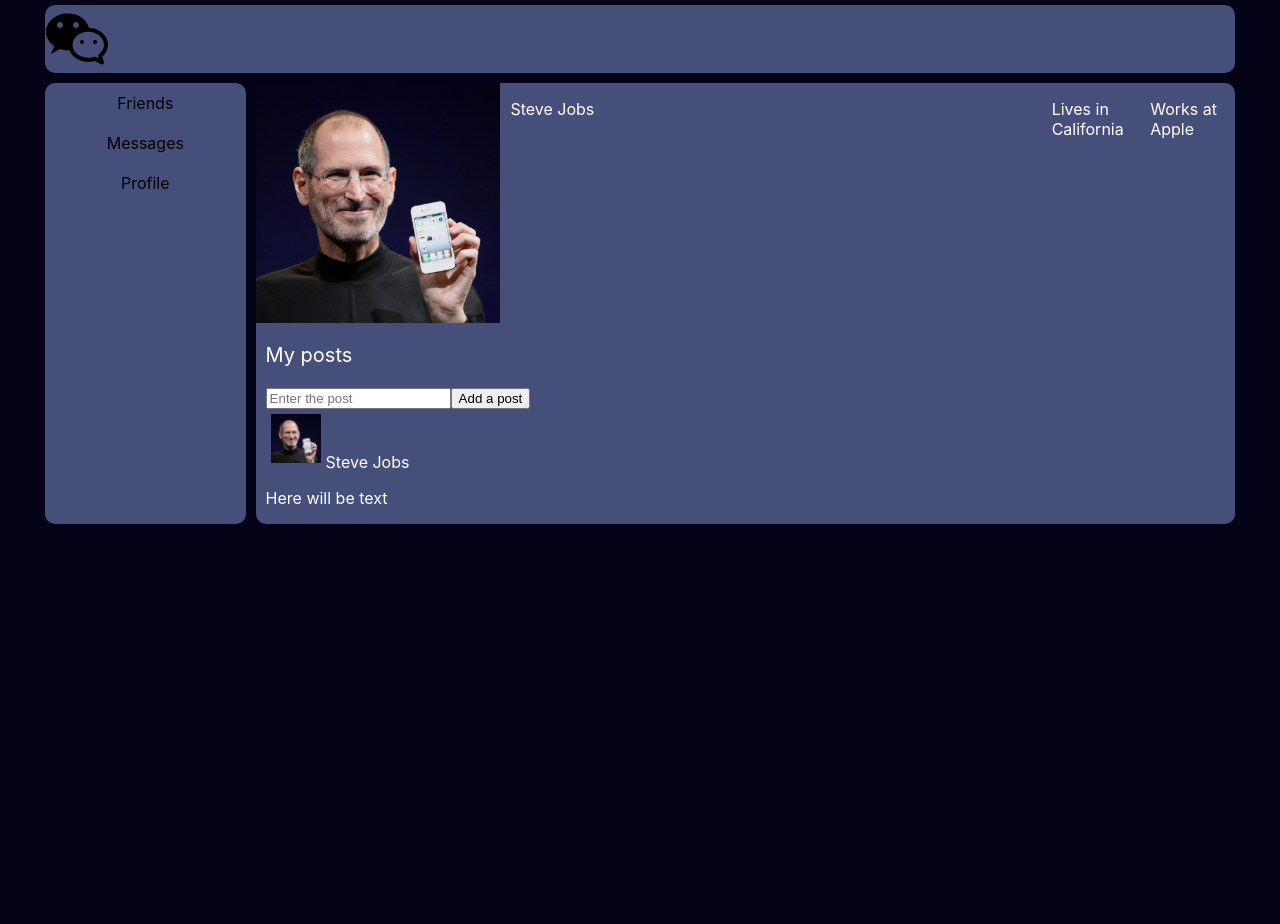
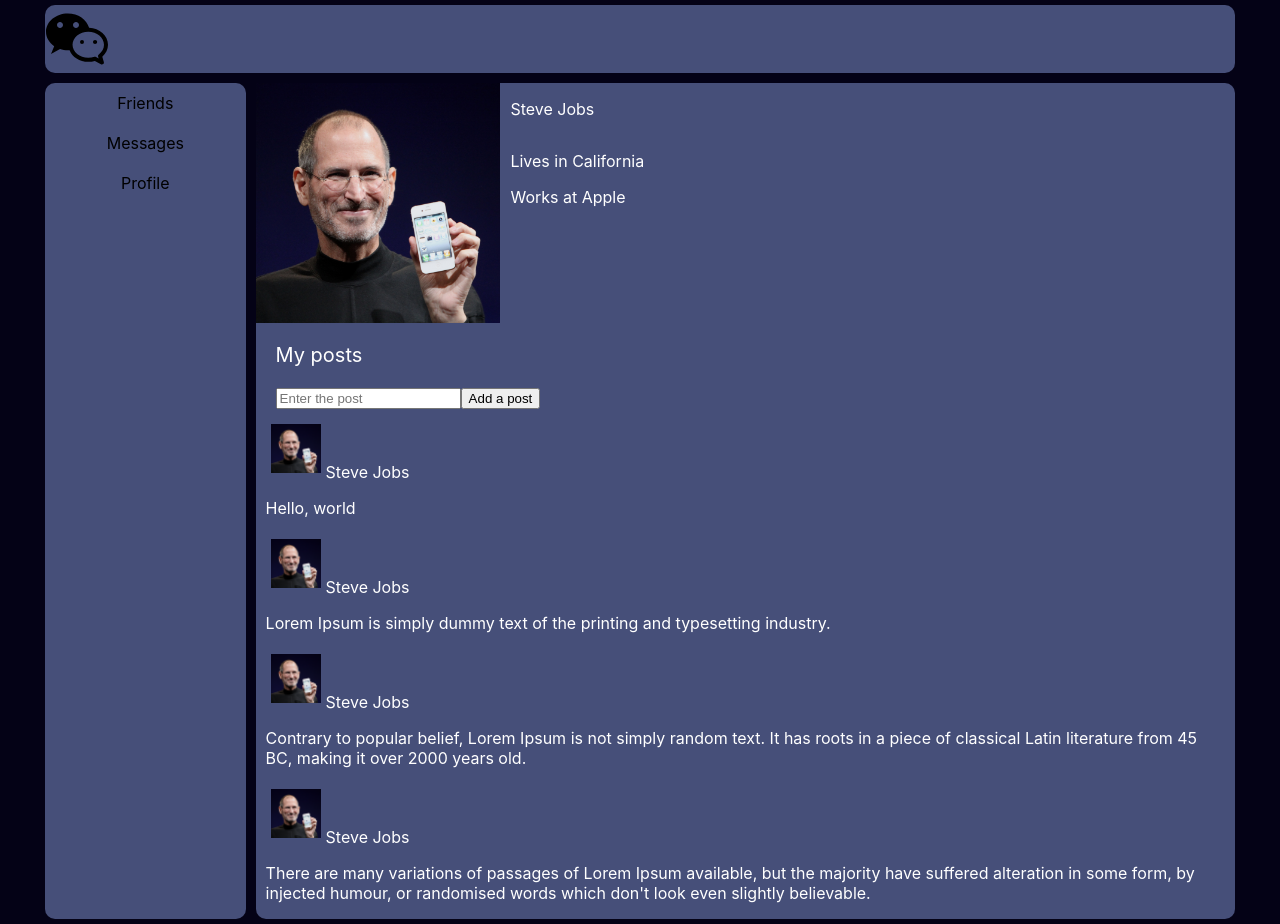
Before and after one commit to RedregeX/SocialNetwork, a React (Create React App) app: page /profile in a window 1280 px wide. Before the commit the page ends 800 px from the top, so only its background shows below. Built offline with nearby package versions, Linux system fonts and the light colour scheme.

Commit message:
Added new components, etc

```diff
--- a/src/components/profile/Profile.css
+++ b/src/components/profile/Profile.css
@@ -1,9 +1,6 @@
 .steve{
     width: 25%;
     margin-right: 10px;
-}
-.name{
-    width: 75%;
 }
 .aboutme{
     display: flex;
@@ -18,3 +15,8 @@
 .myposts{
     font-size: 20px;
 }
+.info{
+    display: flex;
+    width: 75%;
+    flex-direction: column;
+}
--- a/src/components/profile/Profile.jsx
+++ b/src/components/profile/Profile.jsx
@@ -1,25 +1,21 @@
 import './Profile.css'
 import steve from'../../images/SteveJobs.jpg'
+import Posts from './posts/Posts';
 
 function Profile() {
     return (
         <div class = "profile">
             <div className="aboutme">
                 <img src={steve} alt="photo" class="steve"/>
-                <p class="name">Steve Jobs</p>
-                <p class="from">Lives in California</p>
-                <p class="job">Works at Apple</p>
-            </div>
-            <div className="posts">
-                <p class="myposts">My posts</p>
-                <input type="text" placeholder='Enter the post'/>
-                <button>Add a post</button>
-                <div className="post">
-                    <img src={steve} alt="miniphoto" class="ministeve"/>
-                    <span>Steve Jobs</span>
-                    <p>Here will be text</p>
+                <div className="info">
+                    <p class="name">Steve Jobs</p>
+                    <div className="worknplace">
+                        <p class="from">Lives in California</p>
+                        <p class="job">Works at Apple</p>
+                    </div>
                 </div>
             </div>
+            <Posts />
         </div>
     );
   }
--- /dev/null
+++ b/src/components/profile/posts/Posts.jsx
@@ -0,0 +1,19 @@
+import Post from './post/Post';
+
+function Posts() {
+    return (
+        <div className="posts">
+            <div className="posts">
+                <p class="myposts">My posts</p>
+                <input type="text" placeholder='Enter the post'/>
+                <button>Add a post</button>
+            </div>
+            <Post message = "Hello, world"/>
+            <Post message = "Lorem Ipsum is simply dummy text of the printing and typesetting industry."/>
+            <Post message = "Contrary to popular belief, Lorem Ipsum is not simply random text. It has roots in a piece of classical Latin literature from 45 BC, making it over 2000 years old."/>
+            <Post message = "There are many variations of passages of Lorem Ipsum available, but the majority have suffered alteration in some form, by injected humour, or randomised words which don't look even slightly believable."/>
+        </div>
+    );
+}
+
+export default Posts;
--- /dev/null
+++ b/src/components/profile/posts/post/Post.jsx
@@ -0,0 +1,13 @@
+import steve from '../../../../images/SteveJobs.jpg'
+
+function Post(props) {
+    return (
+        <div className="post">
+            <img src={steve} alt="miniphoto" class="ministeve"/>
+            <span>Steve Jobs</span>
+            <p>{props.message}</p>
+        </div>
+    );
+}
+
+export default Post;
```
